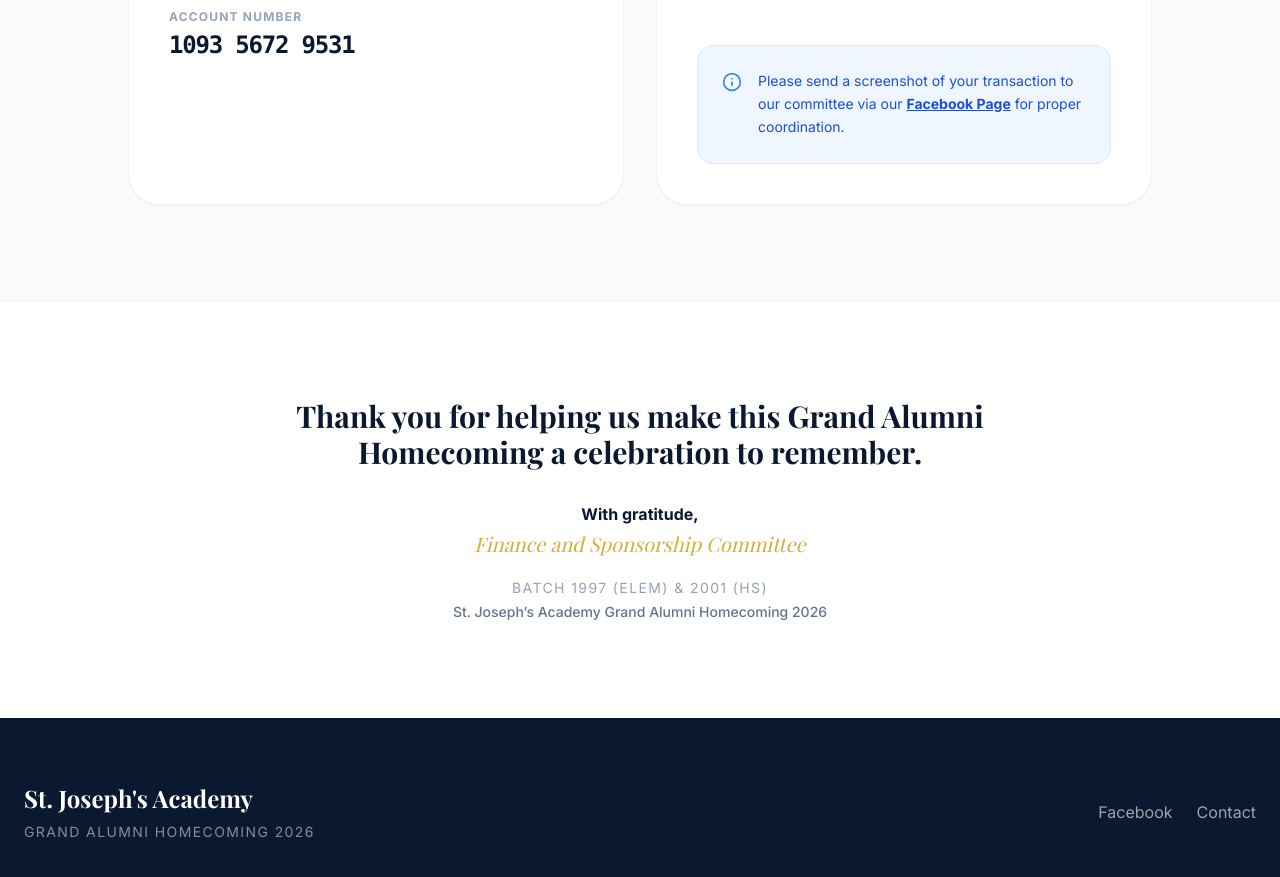
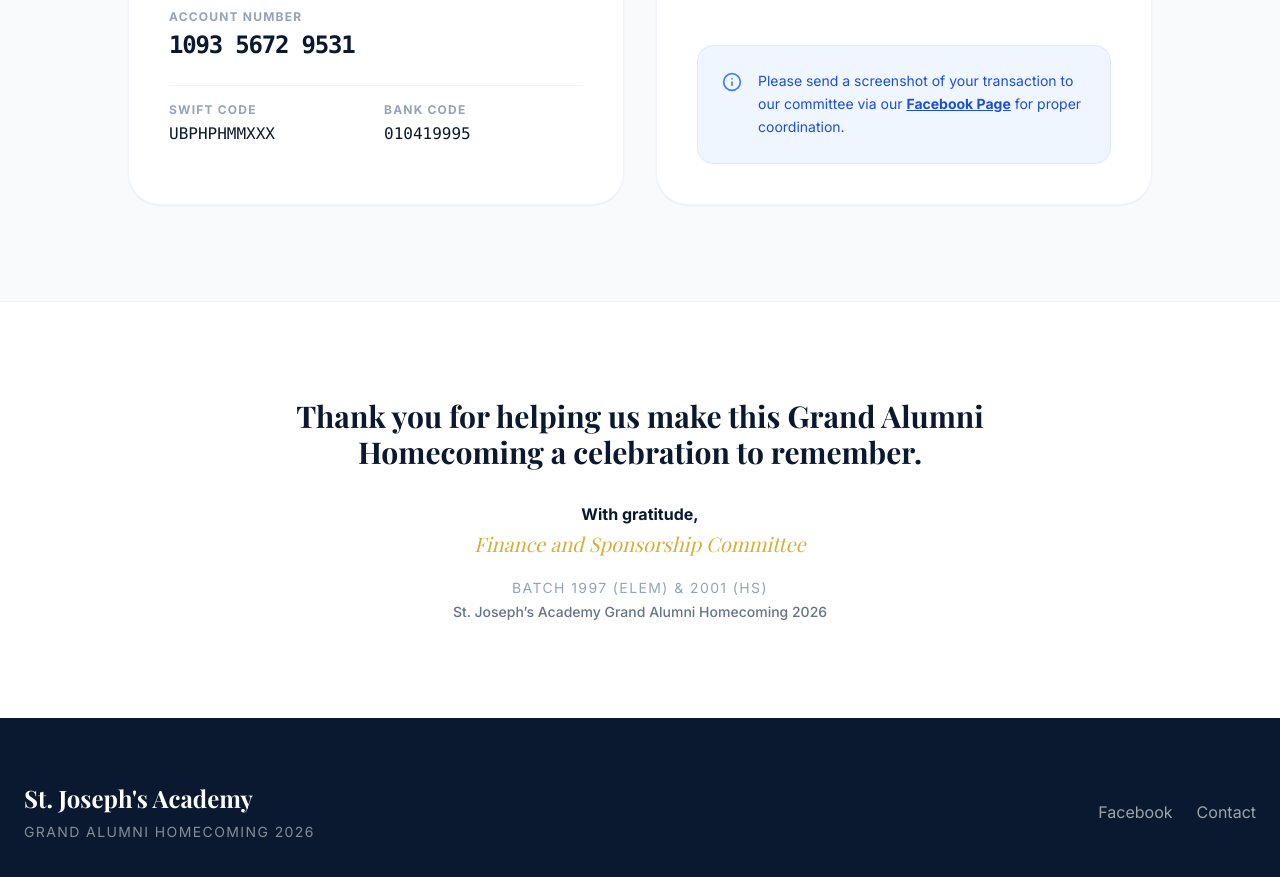
Before and after one commit to taralimm/sjagah2026-sponsorship, a plain HTML site: page index.html in a window 1280 px wide. Shown: the part 3452-4329 px from the top of the page. Drawn offline with nearby package versions, Linux system fonts and the light colour scheme; a web font is replaced by a local one.

Commit message:
Update index.html

```diff
--- a/index.html
+++ b/index.html
@@ -247,6 +247,16 @@
                                 <p class="text-xs uppercase tracking-widest text-slate-400 font-bold mb-1">Account Number</p>
                                 <p class="text-2xl font-mono font-bold text-navy-900 tracking-tighter">1093 5672 9531</p>
                             </div>
+                            <div class="grid grid-cols-2 gap-4 pt-4 border-t border-slate-100">
+                                <div>
+                                    <p class="text-xs uppercase tracking-widest text-slate-400 font-bold mb-1">Swift Code</p>
+                                    <p class="font-mono text-navy-900">UBPHPHMMXXX</p>
+                                </div>
+                                <div>
+                                    <p class="text-xs uppercase tracking-widest text-slate-400 font-bold mb-1">Bank Code</p>
+                                    <p class="font-mono text-navy-900">010419995</p>
+                                </div>
+                            </div>
                         </div>
                     </div>
 
```
